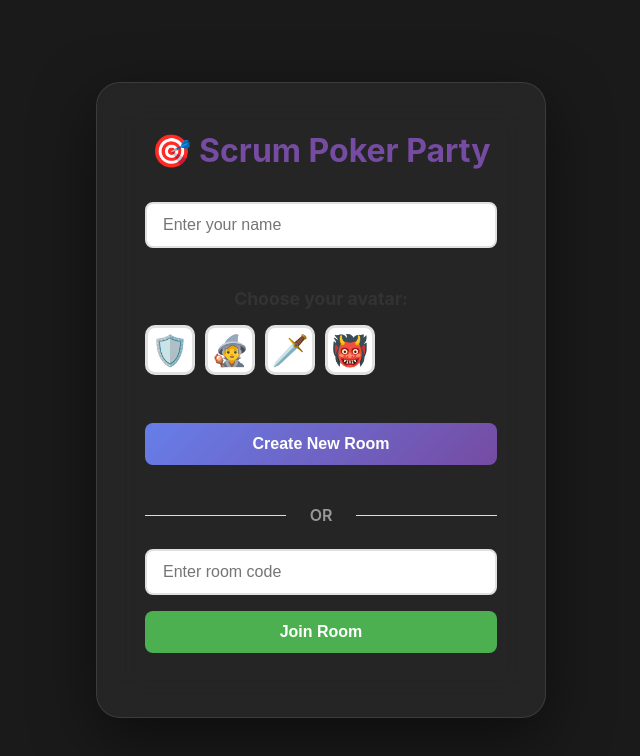
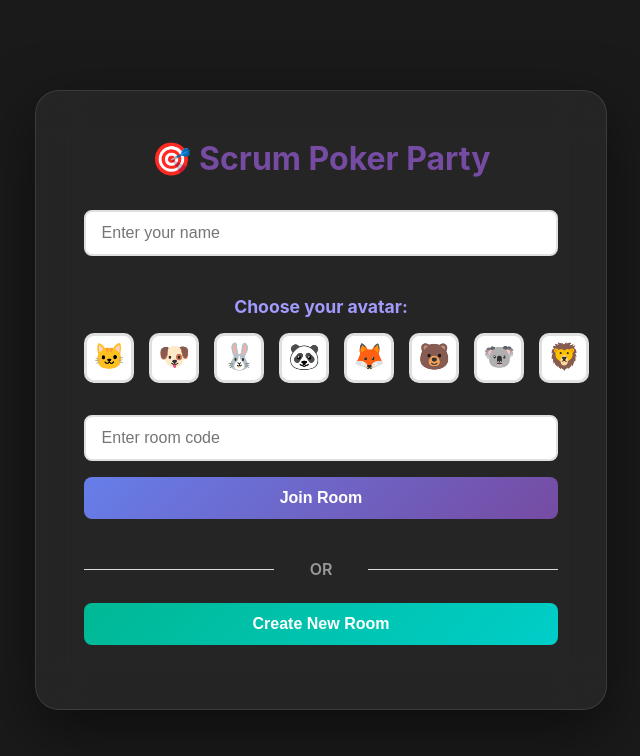
Before and after one commit to polarisity/scrumgames2, a plain HTML site: page client/index.html in a window 1280 px wide. Shown: the whole page, without its empty margins (319-959 px from the left). Drawn offline with nearby package versions, Linux system fonts and the light colour scheme.

Commit message:
feat: Implement dynamic emoji avatar spritesheet and animated grass background, enhance player movement, and remove server-side logging.

```diff
--- a/client/game.js
+++ b/client/game.js
@@ -12,6 +12,7 @@ class ScrumPokerGame {
         this.animations = new Map();
         this.mousePos = { x: 0, y: 0 };
         this.selectedAvatar = null;
+        this.backgroundPattern = null;
 
         // Keyboard movement state
         this.keys = {
@@ -20,37 +21,112 @@ class ScrumPokerGame {
             left: false,
             right: false
         };
-        this.moveSpeed = 5;
+        this.moveSpeed = 8;
         this.lastMoveTime = 0;
         this.moveInterval = 50; // milliseconds between movement updates
 
         // Asset management
         this.assets = {
-            background: new Image(),
             spritesheet: new Image()
         };
-        this.assets.background.src = 'office_map_background_1766829228796.png'; // Need correct path
-        this.assets.spritesheet.src = 'pixel_characters_spritesheet_1766829250783.png'; // Need correct path
-
-        // Sprite configuration
+        // Sprite configuration for 4x2 grid
         this.spriteConfig = {
-            hero: { row: 0 },
-            mage: { row: 1 },
-            rogue: { row: 2 },
-            goblin: { row: 3 },
-            width: 80, // Approximate width of one character set in spritesheet
-            height: 100 // Approximate height
+            cat: { col: 0, row: 0, emoji: '🐱' },
+            dog: { col: 1, row: 0, emoji: '🐶' },
+            rabbit: { col: 2, row: 0, emoji: '🐰' },
+            panda: { col: 3, row: 0, emoji: '🐼' },
+            fox: { col: 0, row: 1, emoji: '🦊' },
+            bear: { col: 1, row: 1, emoji: '🐻' },
+            koala: { col: 2, row: 1, emoji: '🐨' },
+            lion: { col: 3, row: 1, emoji: '🦁' }
         };
 
         this.init();
     }
 
+    async generateEmojiSpritesheet() {
+        const spriteSize = 64;
+        const cols = 4;
+        const rows = 2;
+        const canvas = document.createElement('canvas');
+        canvas.width = spriteSize * cols;
+        canvas.height = spriteSize * rows;
+        const ctx = canvas.getContext('2d');
+
+        // Style the emojis for a consistent look
+        ctx.font = `${spriteSize * 0.8}px Arial`;
+        ctx.textAlign = 'center';
+        ctx.textBaseline = 'middle';
+
+        Object.entries(this.spriteConfig).forEach(([name, config]) => {
+            const x = config.col * spriteSize + spriteSize / 2;
+            const y = config.row * spriteSize + spriteSize / 2;
+            ctx.fillText(config.emoji, x, y);
+        });
+
+        // Optional: Apply a simple pixelation or filtering effect here if desired
+        // For now, we use the raw emojis as a clean basis
+
+        this.assets.spritesheet = new Image();
+        this.assets.spritesheet.onload = () => {
+            this.updateAvatarSelectionUI();
+        };
+        this.assets.spritesheet.src = canvas.toDataURL();
+    }
+
+    processSpritesheet() {
+        // Obsolete with dynamic generation, but keeping structure for compatibility
+        this.generateEmojiSpritesheet();
+    }
+
+    updateAvatarSelectionUI() {
+        const options = document.querySelectorAll('.avatar-option');
+        options.forEach(option => {
+            const avatarName = option.dataset.avatar;
+            const containerId = `avatar-choice-${avatarName}`;
+            option.id = containerId;
+            option.innerHTML = ''; // Clear the emoji
+            this.drawAvatarIcon(avatarName, containerId);
+        });
+    }
+
     init() {
+        this.generateEmojiSpritesheet();
+        this.generateGrassTile();
         this.setupEventListeners();
         this.setupCanvasEvents();
         this.setupKeyboardControls();
         this.checkURLParameters();
         this.startGameLoop();
+    }
+
+    generateGrassTile() {
+        const tileSize = 64;
+        const canvas = document.createElement('canvas');
+        canvas.width = tileSize;
+        canvas.height = tileSize;
+        const ctx = canvas.getContext('2d');
+
+        // Base grass color
+        ctx.fillStyle = '#27ae60';
+        ctx.fillRect(0, 0, tileSize, tileSize);
+
+        // Add some "blades" and texture
+        ctx.fillStyle = '#2ecc71'; // Lighter green
+        for (let i = 0; i < 40; i++) {
+            const x = Math.random() * tileSize;
+            const y = Math.random() * tileSize;
+            ctx.fillRect(x, y, 2, 4);
+        }
+
+        ctx.fillStyle = '#1e8449'; // Darker green
+        for (let i = 0; i < 20; i++) {
+            const x = Math.random() * tileSize;
+            const y = Math.random() * tileSize;
+            ctx.fillRect(x, y, 2, 2);
+        }
+
+        this.backgroundPattern = this.ctx.createPattern(canvas, 'repeat');
     }
 
     setupEventListeners() {
@@ -347,10 +423,7 @@ class ScrumPokerGame {
             const x = e.clientX - rect.left;
             const y = e.clientY - rect.top;
 
-            // Move player to clicked position
-            if (this.socket) {
-                this.socket.emit('move', { x, y });
-            }
+            // Mouse click movement removed per user request
         });
     }
 
@@ -390,6 +463,18 @@ class ScrumPokerGame {
         });
 
         this.socket.on('roomState', (state) => {
+            // Track movement status for animation
+            state.players.forEach(player => {
+                const existing = this.players.get(player.id);
+                if (existing) {
+                    player.isMoving = (player.x !== existing.x || player.y !== existing.y);
+                    player.lastMoveDetected = player.isMoving ? Date.now() : existing.lastMoveDetected;
+                } else {
+                    player.isMoving = false;
+                    player.lastMoveDetected = 0;
+                }
+            });
+
             this.players.clear();
             state.players.forEach(player => {
                 this.players.set(player.id, player);
@@ -400,7 +485,7 @@ class ScrumPokerGame {
 
             // Update UI
             const playerCount = state.players.length;
-            document.getElementById('playerCount').textContent = `Players: ${playerCount}`;
+            // document.getElementById('playerCount').textContent = `Players: ${playerCount}`;
             document.getElementById('playerListTitle').textContent = `Players (${playerCount})`;
             this.updatePlayerList();
 
@@ -475,6 +560,34 @@ class ScrumPokerGame {
         }
     }
 
+    drawAvatarIcon(avatarName, containerId) {
+        const container = document.getElementById(containerId);
+        if (!container || !this.assets.spritesheet.complete) return;
+
+        const canvas = document.createElement('canvas');
+        canvas.width = 32;
+        canvas.height = 32;
+        const ctx = canvas.getContext('2d');
+        ctx.imageSmoothingEnabled = false;
+
+        const config = this.spriteConfig[avatarName] || this.spriteConfig.cat;
+        const cols = 4;
+        const rows = 2;
+        const frameWidth = this.assets.spritesheet.width / cols;
+        const frameHeight = this.assets.spritesheet.height / rows;
+
+        const sourceX = config.col * frameWidth;
+        const sourceY = config.row * frameHeight;
+
+        ctx.drawImage(
+            this.assets.spritesheet,
+            sourceX, sourceY, frameWidth, frameHeight,
+            0, 0, 32, 32
+        );
+
+        container.appendChild(canvas);
+    }
+
     updatePlayerList() {
         const playerListElement = document.getElementById('playerList');
         if (!playerListElement) return;
@@ -503,8 +616,9 @@ class ScrumPokerGame {
                 cardStatus = `<div class="player-card-empty"></div>`;
             }
 
+            const avatarId = `avatar-list-${player.id}`;
             playerItem.innerHTML = `
-                <div class="player-avatar">${player.avatar}</div>
+                <div class="player-avatar" id="${avatarId}"></div>
                 <div class="player-details">
                     <div class="player-name">
                         ${player.name}
@@ -520,6 +634,7 @@ class ScrumPokerGame {
             `;
 
             playerListElement.appendChild(playerItem);
+            this.drawAvatarIcon(player.avatar, avatarId);
         });
     }
 
@@ -708,12 +823,8 @@ class ScrumPokerGame {
         // Clear canvas
         this.ctx.clearRect(0, 0, this.canvas.width, this.canvas.height);
 
-        // Draw office map background
-        if (this.assets.background.complete) {
-            this.ctx.drawImage(this.assets.background, 0, 0, this.canvas.width, this.canvas.height);
-        } else {
-            this.drawGrid();
-        }
+        // Draw lush grass background
+        this.drawBackground();
 
         // Draw players
         // Sort players by Y coordinate for proper depth rendering
@@ -731,21 +842,29 @@ class ScrumPokerGame {
         this.drawHoverEffects();
 
         // Draw controls hint
-        this.drawControlsHint();
+        // this.drawControlsHint();
     }
 
-    drawGrid() {
-        this.ctx.strokeStyle = '#333';
+    drawBackground() {
+        if (this.backgroundPattern) {
+            this.ctx.fillStyle = this.backgroundPattern;
+            this.ctx.fillRect(0, 0, this.canvas.width, this.canvas.height);
+        } else {
+            // Fallback base color
+            this.ctx.fillStyle = '#27ae60';
+            this.ctx.fillRect(0, 0, this.canvas.width, this.canvas.height);
+        }
+
+        // Optional: Very subtle grid for placement reference
+        this.ctx.strokeStyle = 'rgba(255, 255, 255, 0.05)';
         this.ctx.lineWidth = 1;
-
-        for (let x = 0; x < this.canvas.width; x += 50) {
+        for (let x = 0; x < this.canvas.width; x += 100) {
             this.ctx.beginPath();
             this.ctx.moveTo(x, 0);
             this.ctx.lineTo(x, this.canvas.height);
             this.ctx.stroke();
         }
-
-        for (let y = 0; y < this.canvas.height; y += 50) {
+        for (let y = 0; y < this.canvas.height; y += 100) {
             this.ctx.beginPath();
             this.ctx.moveTo(0, y);
             this.ctx.lineTo(this.canvas.width, y);
@@ -757,11 +876,27 @@ class ScrumPokerGame {
         let x = player.x;
         let y = player.y;
 
-        // Apply animation effects
+        // Apply movement animation (walking / bouncing)
+        const animationProgress = (Date.now() % 400) / 400; // 400ms cycle
+        let bounceY = 0;
+
+        // Determine if player is moving
+        let moving = false;
+        if (player.id === this.myId) {
+            moving = (this.keys.up || this.keys.down || this.keys.left || this.keys.right);
+        } else {
+            // If movement was detected in the last 200ms, keep animating
+            moving = player.isMoving || (Date.now() - (player.lastMoveDetected || 0) < 200);
+        }
+
+        if (moving) {
+            bounceY = Math.abs(Math.sin(animationProgress * Math.PI * 2)) * 10;
+        }
+
+        // Apply animation effects (actions like jump/dance)
         const animation = this.animations.get(player.id);
         if (animation) {
             const progress = (Date.now() - animation.startTime) / animation.duration;
-
             switch (animation.type) {
                 case 'jump':
                     y -= Math.sin(progress * Math.PI) * 20;
@@ -772,6 +907,8 @@ class ScrumPokerGame {
             }
         }
 
+        y -= bounceY;
+
         // Draw shadow
         this.ctx.fillStyle = 'rgba(0, 0, 0, 0.3)';
         this.ctx.beginPath();
@@ -780,20 +917,25 @@ class ScrumPokerGame {
 
         // Draw Sprite
         if (this.assets.spritesheet.complete) {
-            const config = this.spriteConfig[player.avatar] || this.spriteConfig.hero;
-            // Simplified sprite selection: just use the front-facing (first) frame for now
-            // In a full implementation, we'd use player direction
-            const frameWidth = this.assets.spritesheet.width / 3;
-            const frameHeight = this.assets.spritesheet.height / 4;
+            const config = this.spriteConfig[player.avatar] || this.spriteConfig.cat;
+
+            // The spritesheet is a 4x2 grid
+            const cols = 4;
+            const rows = 2;
+            const frameWidth = this.assets.spritesheet.width / cols;
+            const frameHeight = this.assets.spritesheet.height / rows;
+
+            const sourceX = config.col * frameWidth;
+            const sourceY = config.row * frameHeight;
 
             this.ctx.drawImage(
                 this.assets.spritesheet,
-                0, config.row * frameHeight, frameWidth, frameHeight, // Source
+                sourceX, sourceY, frameWidth, frameHeight, // Source
                 x - 32, y - 60, 64, 64 // Destination (centered and scaled)
             );
         } else {
             // Fallback to circle if assets not loaded
-            this.ctx.fillStyle = player.color;
+            this.ctx.fillStyle = player.color || '#6c5ce7';
             this.ctx.beginPath();
             this.ctx.arc(x, y, 20, 0, Math.PI * 2);
             this.ctx.fill();
@@ -877,27 +1019,16 @@ class ScrumPokerGame {
     }
 
     drawHoverEffects() {
-        // Draw line from player to mouse position when moving
-        const myPlayer = this.players.get(this.myId);
-        if (myPlayer && this.mousePos.x && this.mousePos.y) {
-            this.ctx.strokeStyle = 'rgba(102, 126, 234, 0.3)';
-            this.ctx.lineWidth = 2;
-            this.ctx.setLineDash([5, 5]);
-            this.ctx.beginPath();
-            this.ctx.moveTo(myPlayer.x, myPlayer.y);
-            this.ctx.lineTo(this.mousePos.x, this.mousePos.y);
-            this.ctx.stroke();
-            this.ctx.setLineDash([]);
-        }
+        // Dotted line removed per user request
     }
 
-    drawControlsHint() {
-        this.ctx.fillStyle = 'rgba(0, 0, 0, 0.5)';
-        this.ctx.font = '12px Arial';
-        this.ctx.textAlign = 'left';
-        this.ctx.fillText('Move: WASD/Arrow Keys or Click', 10, 20);
-        this.ctx.fillText('Quick Select: Number Keys 1-8', 10, 35);
-    }
+    // drawControlsHint() {
+    //     this.ctx.fillStyle = 'rgba(0, 0, 0, 0.5)';
+    //     this.ctx.font = '12px Arial';
+    //     this.ctx.textAlign = 'left';
+    //     this.ctx.fillText('Move: WASD/Arrow Keys or Click', 10, 20);
+    //     this.ctx.fillText('Quick Select: Number Keys 1-8', 10, 35);
+    // }
 }
 
 // Initialize game when page loads
--- a/client/index.html
+++ b/client/index.html
@@ -6,6 +6,7 @@
     <meta name="viewport" content="width=device-width, initial-scale=1.0">
     <title>Scrum Poker - Fun Estimation Game</title>
     <link rel="stylesheet" href="styles.css">
+    <link href="https://fonts.googleapis.com/icon?family=Material+Icons" rel="stylesheet">
 </head>
 
 <body>
@@ -19,20 +20,22 @@
                 <div class="avatar-selector">
                     <h3>Choose your avatar:</h3>
                     <div class="avatar-grid">
-                        <div class="avatar-grid">
-                            <div class="avatar-option" data-avatar="hero" title="Knight">🛡️</div>
-                            <div class="avatar-option" data-avatar="mage" title="Wizard">🧙</div>
-                            <div class="avatar-option" data-avatar="rogue" title="Rogue">🗡️</div>
-                            <div class="avatar-option" data-avatar="goblin" title="Goblin">👹</div>
-                        </div>
+                        <div class="avatar-option" data-avatar="cat" title="Cat">🐱</div>
+                        <div class="avatar-option" data-avatar="dog" title="Dog">🐶</div>
+                        <div class="avatar-option" data-avatar="rabbit" title="Rabbit">🐰</div>
+                        <div class="avatar-option" data-avatar="panda" title="Panda">🐼</div>
+                        <div class="avatar-option" data-avatar="fox" title="Fox">🦊</div>
+                        <div class="avatar-option" data-avatar="bear" title="Bear">🐻</div>
+                        <div class="avatar-option" data-avatar="koala" title="Koala">🐨</div>
+                        <div class="avatar-option" data-avatar="lion" title="Lion">🦁</div>
                     </div>
                 </div>
 
                 <div class="button-group">
-                    <button id="createRoomBtn" class="primary-btn">Create New Room</button>
+                    <input type="text" id="roomCode" placeholder="Enter room code" maxlength="6">
+                    <button id="joinRoomBtn" class="primary-btn">Join Room</button>
                     <div class="or-divider">OR</div>
-                    <input type="text" id="roomCode" placeholder="Enter room code" maxlength="6">
-                    <button id="joinRoomBtn" class="secondary-btn">Join Room</button>
+                    <button id="createRoomBtn" class="secondary-btn">Create New Room</button>
                 </div>
             </div>
         </div>
@@ -42,7 +45,7 @@
                 <div class="header-left">
                     <div class="room-info">
                         <span class="room-label">Room: <strong id="roomId"></strong></span>
-                        <span id="playerCount" class="badge">Players: 0</span>
+                        <!-- <span id="playerCount" class="badge">Players: 0</span> -->
                         <button id="copyLinkBtn" class="copy-btn" title="Copy Invitation Link">🔗 Copy Link</button>
                     </div>
                     <div id="storySection" class="story-section">
@@ -136,7 +139,7 @@
                         </div>
                         <div class="chat-input-area">
                             <input type="text" id="chatInput" placeholder="Message...">
-                            <button id="sendChatBtn">🚀</button>
+                            <button id="sendChatBtn"><i class="material-icons">send</i></button>
                         </div>
                     </div>
                 </div>
--- a/client/styles.css
+++ b/client/styles.css
@@ -44,8 +44,8 @@ body {
     border: 1px solid rgba(255, 255, 255, 0.1);
     box-shadow: 0 20px 60px rgba(0, 0, 0, 0.5);
     text-align: center;
-    max-width: 500px;
-    width: 90%;
+    max-width: 1120px;
+    width: 95%;
     color: white;
 }
 
@@ -76,7 +76,7 @@ body {
 }
 
 .avatar-selector h3 {
-    color: #333;
+    color: #a29bfe;
     margin-bottom: 1rem;
     font-size: 1.1rem;
 }
@@ -84,8 +84,9 @@ body {
 .avatar-grid {
     display: grid;
     grid-template-columns: repeat(8, 1fr);
-    gap: 10px;
-    margin-bottom: 1.5rem;
+    gap: 15px;
+    margin-bottom: 2rem;
+    justify-items: center;
 }
 
 .avatar-option {
@@ -144,13 +145,14 @@ body {
 }
 
 .secondary-btn {
-    background: #4CAF50;
+    background: linear-gradient(135deg, #00b894 0%, #00cec9 100%);
     color: white;
 }
 
 .secondary-btn:hover {
-    background: #45a049;
+    background: linear-gradient(135deg, #00cec9 0%, #00b894 100%);
     transform: translateY(-2px);
+    box-shadow: 0 10px 20px rgba(0, 184, 148, 0.3);
 }
 
 .or-divider {
@@ -693,6 +695,27 @@ body {
     font-size: 0.85rem;
 }
 
+#sendChatBtn {
+    background: none;
+    border: none;
+    color: #6c5ce7;
+    cursor: pointer;
+    display: flex;
+    align-items: center;
+    justify-content: center;
+    padding: 4px;
+    transition: transform 0.2s, color 0.2s;
+}
+
+#sendChatBtn:hover {
+    color: #a29bfe;
+    transform: scale(1.1);
+}
+
+#sendChatBtn .material-icons {
+    font-size: 20px;
+}
+
 /* Responsive adjustments */
 @media (max-width: 1100px) {
     .game-layout {
--- a/server/src/services/RoomService.ts
+++ b/server/src/services/RoomService.ts
@@ -20,9 +20,7 @@ export class RoomService {
   }
 
   getRoom(roomId: string): Room | undefined {
-    const room = this.rooms.get(roomId);
-    console.log(`Getting room ${roomId}: ${room ? 'found' : 'not found'}`);
-    return room;
+    return this.rooms.get(roomId);
   }
 
   addPlayer(roomId: string, player: Player): boolean {
```
Also changed, not shown: client/spritesheet.png (added).
